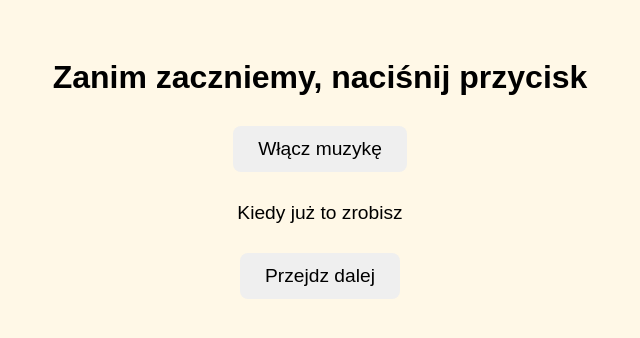
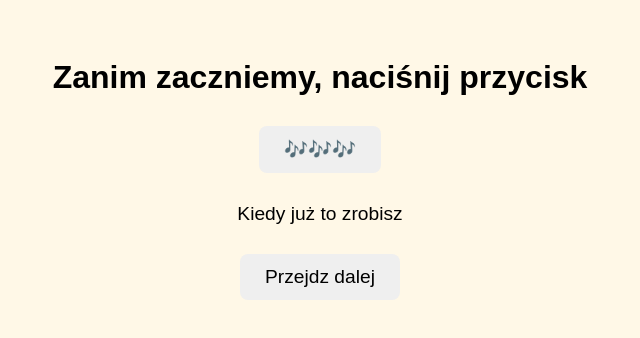
Before and after one commit to chustaa/zaproszenie-, a plain HTML site: page index.html in a window 1280 px wide. Shown: the whole page, without its empty margins (320-960 px from the left). Drawn offline with Linux system fonts and the light colour scheme.

Commit message:
Update index.html

```diff
--- a/index.html
+++ b/index.html
@@ -32,7 +32,7 @@
 <!-- Ekran startowy -->
 <div id="startScreen">
   <h1>Zanim zaczniemy, naciśnij przycisk</h1>
-  <button onclick="startMusic()">Włącz muzykę</button>
+  <button onclick="startMusic()">🎶🎶🎶</button>
   <p>Kiedy już to zrobisz</p>
   <button onclick="startQuiz()">Przejdz dalej</button>
 </div>
```
